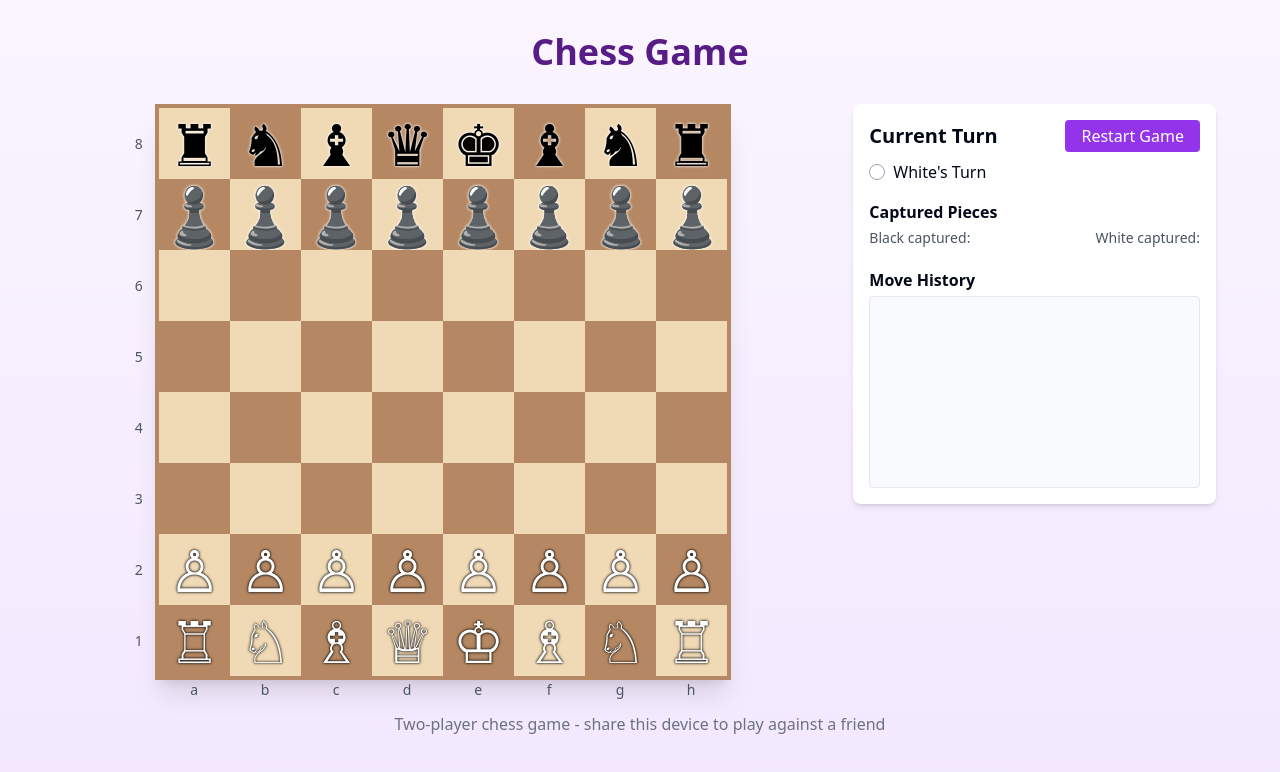
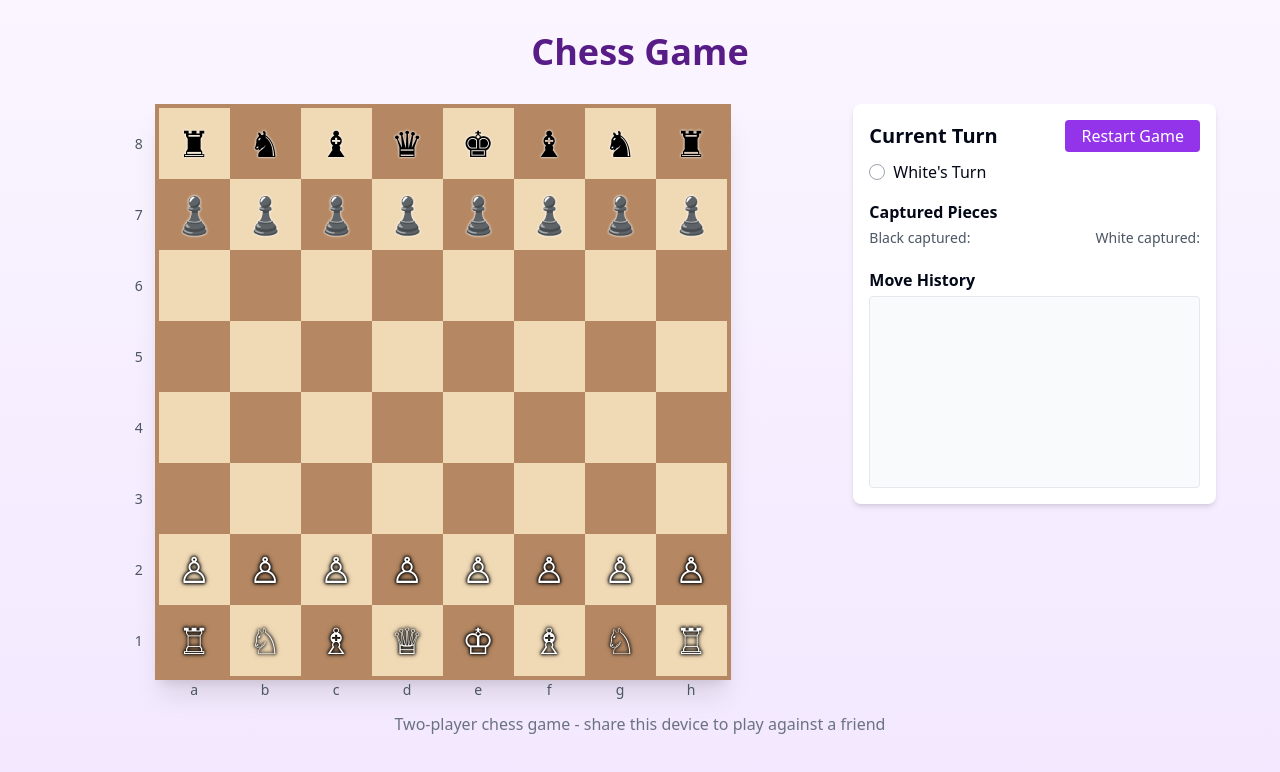
Before and after one commit to Demyke93/chessplayers, a React (Vite) app: page / in a window 1280 px wide. Shown: the top 772 px of the page. Built offline with nearby package versions, Linux system fonts and the light colour scheme.

Commit message:
Reverted to commit 32796a08a55c3ead045ef9af42ec9e91dba3c8b7

```diff
--- a/src/components/ChessPiece.tsx
+++ b/src/components/ChessPiece.tsx
@@ -42,16 +42,20 @@ const ChessPiece: React.FC<ChessPieceProps> = ({
 
   return (
     <div
-      className={`absolute inset-0 flex items-center justify-center text-5xl cursor-pointer
+      className={`absolute inset-0 flex items-center justify-center text-4xl cursor-pointer
         ${piece.color === 'white' ? 'text-white' : 'text-black'}
         ${isSelected ? 'bg-purple-300 bg-opacity-50 rounded-full' : ''}`}
       onClick={handleClick}
       style={{
         touchAction: 'none',
         userSelect: 'none',
-        textShadow: piece.color === 'white' ? '0px 0px 2px #000' : '0px 0px 2px #fff',
-        filter: piece.color === 'white' ? 'drop-shadow(0px 0px 1px rgba(0,0,0,0.5))' : 'drop-shadow(0px 0px 1px rgba(255,255,255,0.5))',
-        transform: 'scale(1.2)',
+        textShadow: piece.color === 'white'
+          ? '0px 0px 3px #000, 0px 0px 3px #000'
+          : '0px 0px 2px #fff',
+        filter: piece.color === 'white'
+          ? 'drop-shadow(0px 0px 2px rgba(0,0,0,0.7))'
+          : 'drop-shadow(0px 0px 1px rgba(255,255,255,0.5))',
+        transform: 'scale(1.0)',
       }}
     >
       {pieceSymbols[piece.color][piece.type]}
```
